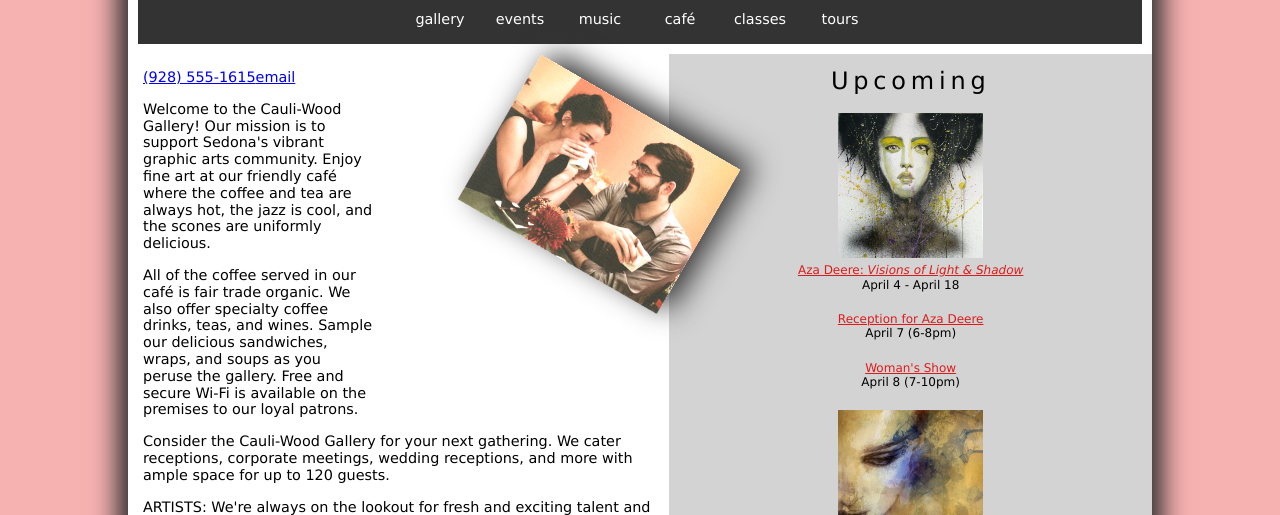
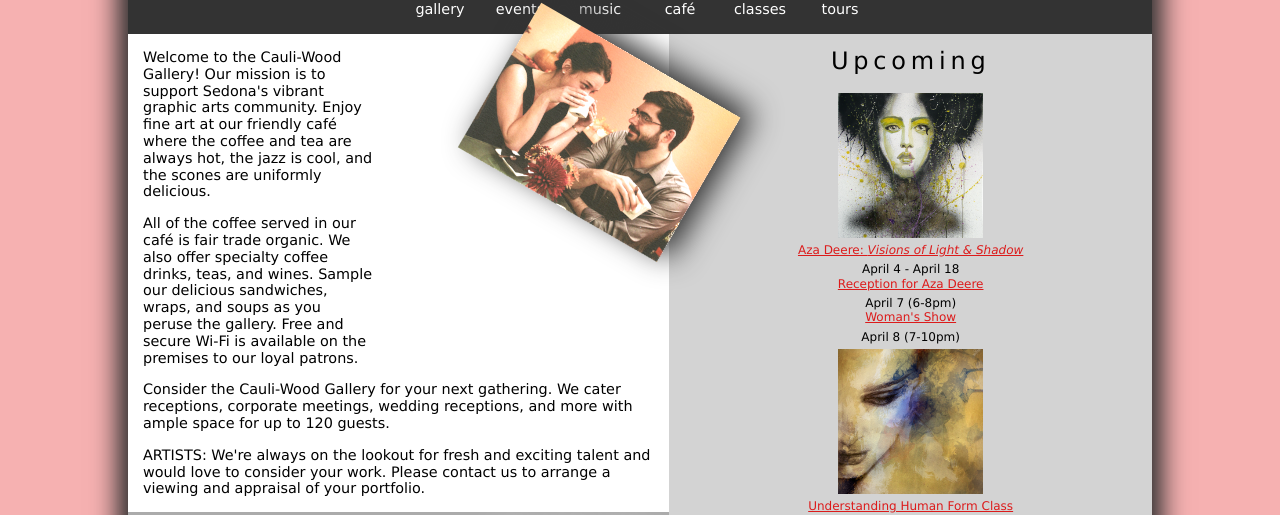
Before and after one commit to ClevelandIII/Unit-3-Part-2---Coding-Assessment, a plain HTML site: page index.html in a window 1280 px wide. Shown: the part 136-651 px from the top of the page. Drawn offline with Linux system fonts and the light colour scheme.

Commit message:
basically finalized files

```diff
--- a/index.html
+++ b/index.html
@@ -2,16 +2,16 @@
 <html lang='en'>
 <head>
 <meta charset='UFT-8'>
-<meta name='author' content='Cleveland H. Williams III'>
-<meta name='description' content='Description of website'>
+<meta name='author' content='Cleveland H. Williams III, Kyle Peck'>
+<meta name='description' content='Here you can find information and schedualing for your favorite art events!'>
 
-<meta property='og:image' content='Url to an image'>
-<meta property='og:title' content='Title Here'>
-<meta property='og:description' content='short decription about your page'>
+<meta property='og:image' content='images/cw_logo.png'>
+<meta property='og:title' content='Cauli-Wood Gallery'>
+<meta property='og:description' content='Here you can find information and schedualing for your favorite art events!'>
 
-<title>Boiler Plate</title>
+<title> Cauli-Wood Gallery </title>
 <link rel='stylesheet' href='style.css'>
-<link rel='shortcut icon' href='favicon.icon' type='image/x-icon'>
+<link rel='shortcut icon' href='images/cw_image01.png' type='image/x-icon'>
 </head>
 
 <body>
--- a/style.css
+++ b/style.css
@@ -3,6 +3,10 @@
         display: flex;
         flex-wrap: wrap;
         flex-direction: row;
+    }
+
+    #links a{
+        display: none;
     }
 
     article{
@@ -126,19 +130,11 @@ p{
     margin: 15px 15px 15px 15px;
 }
 
-.top ul{
-    margin: 10px 10px 10px 10px;
-}
-
 .top ul a{
     color: white;
     display: block;
     font-size: 1.2rem;
     text-align: center;
-    padding-top: 5%;
-    padding-bottom: 5%;
-    padding-left: 0%;
-    padding-right: 0%;
 }
 
 .top:hover{
@@ -219,12 +215,12 @@ dl{
     text-align: center;
 }
 
+dd{
+    padding-top: 1%;
+}
+
 footer{
     width: 100%;
-}
-
-dl dd{
-    margin-bottom: 20px;
 }
 
 #bottom{
```
